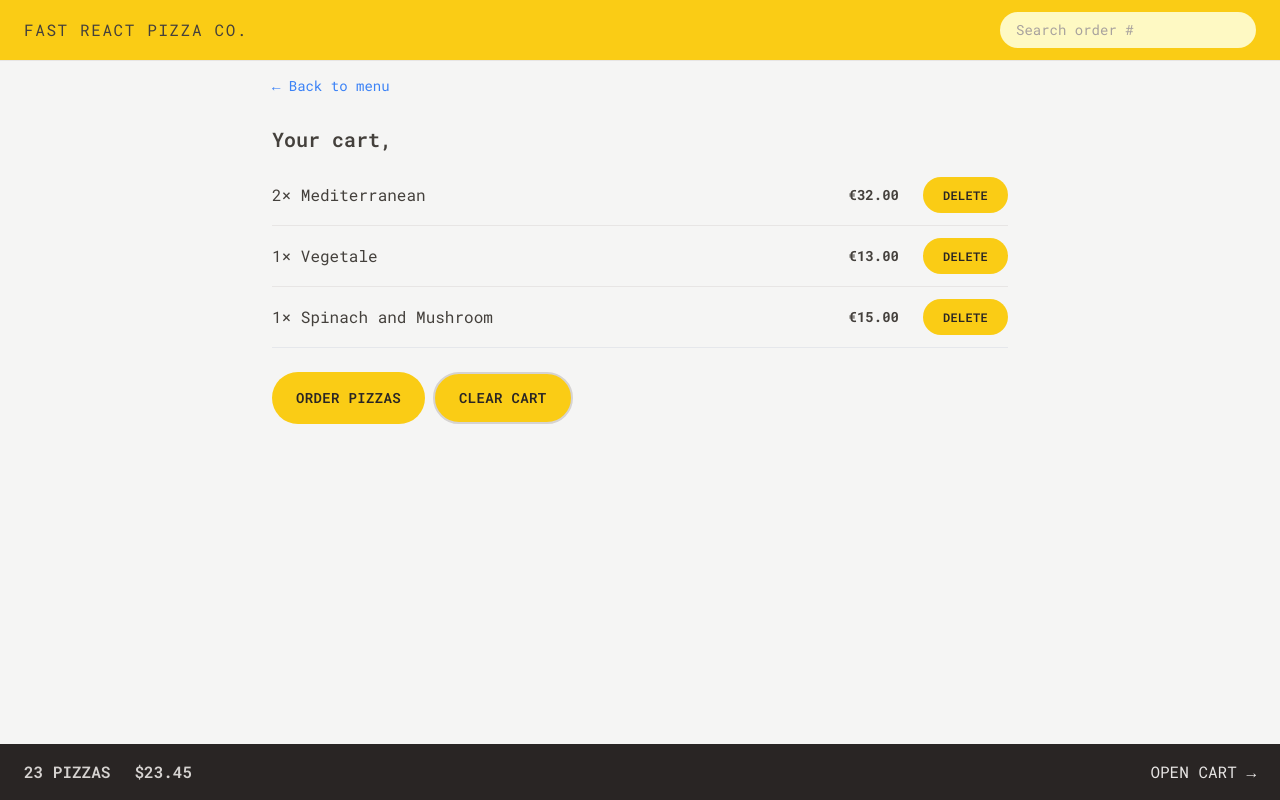
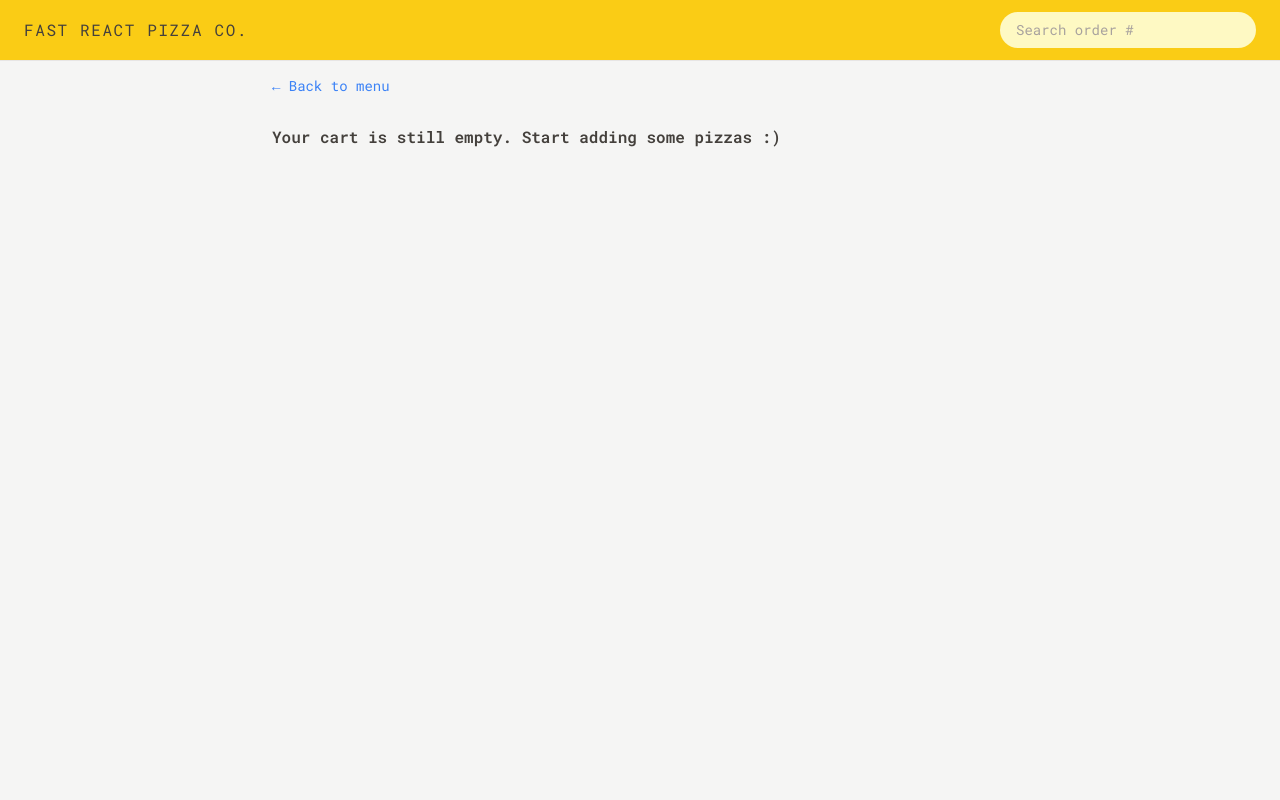
Before and after one commit to ahmedsami666/fast-react-pizza, a React (Vite) app: page /cart in a window 1280 px wide. Built offline with nearby package versions, Linux system fonts and the light colour scheme.

Commit message:
modeling cart states and actions with redux

```diff
--- a/src/features/cart/Cart.jsx
+++ b/src/features/cart/Cart.jsx
@@ -1,36 +1,16 @@
 import LinkButton from '../../ui/LinkButtton';
 import Button from '../../ui/Button';
 import CartItem from './CartItem';
-import { useSelector } from 'react-redux';
-
-const fakeCart = [
-  {
-    pizzaId: 12,
-    name: 'Mediterranean',
-    quantity: 2,
-    unitPrice: 16,
-    totalPrice: 32,
-  },
-  {
-    pizzaId: 6,
-    name: 'Vegetale',
-    quantity: 1,
-    unitPrice: 13,
-    totalPrice: 13,
-  },
-  {
-    pizzaId: 11,
-    name: 'Spinach and Mushroom',
-    quantity: 1,
-    unitPrice: 15,
-    totalPrice: 15,
-  },
-];
+import { useDispatch, useSelector } from 'react-redux';
+import { clearCart } from './cartSlice';
+import EmptyCart from './EmptyCart'
 
 function Cart() {
-  const cart = fakeCart;
+  const { cart } = useSelector(state => state.cart)
   const { userName } = useSelector(state => state.user)
+  const dispacth = useDispatch()
 
+  if (!cart.length) return <EmptyCart />
   return (
     <div className='py-3 px-4'>
       <LinkButton to="/menu">
@@ -47,7 +27,7 @@ function Cart() {
         <Button to="/order/new" type='primary'>
           Order pizzas
         </Button>
-        <Button type='secondary'>Clear cart</Button>
+        <Button type='secondary' onClick={() => dispacth(clearCart())}>Clear cart</Button>
       </div>
     </div>
   );
--- a/src/features/cart/CartItem.jsx
+++ b/src/features/cart/CartItem.jsx
@@ -1,9 +1,13 @@
-import Button from "../../ui/Button";
+import { useSelector } from "react-redux";
 import { formatCurrency } from "../../utils/helpers";
+import DeleteItem from "./DeleteItem";
+import UpdateItemQuantity from "./UpdateItemQuantity";
+import { getCurrentQuantityById } from "./cartSlice";
 
 function CartItem({ item }) {
   const { pizzaId, name, quantity, totalPrice } = item;
 
+  const currentQuantity = useSelector(getCurrentQuantityById(pizzaId))
   return (
     <li className="py-3 sm:flex sm:items-center sm:justify-between">
       <p className="mb-1 sm:mb-0">
@@ -11,7 +15,8 @@ function CartItem({ item }) {
       </p>
       <div className="flex justify-between items-center sm:gap-6">
         <p className="text-sm font-bold">{formatCurrency(totalPrice)}</p>
-        <Button type='small'>Delete</Button>
+        <UpdateItemQuantity pizzaId={pizzaId} currentQuantity={currentQuantity} />
+        <DeleteItem pizzaId={pizzaId} />
       </div>
     </li>
   );
--- a/src/features/cart/CartOverview.jsx
+++ b/src/features/cart/CartOverview.jsx
@@ -1,11 +1,18 @@
+import { useSelector } from "react-redux";
 import { Link } from "react-router-dom";
+import { getTotalCartPrice, getTotalCartQuantity } from "./cartSlice";
+import { formatCurrency } from './../../utils/helpers'
 
 function CartOverview() {
+  const totalCartQuantity = useSelector(getTotalCartQuantity)
+  const totalCartPrice = useSelector(getTotalCartPrice)
+
+  if (!totalCartQuantity) return null
   return (
     <div className="bg-stone-800 text-stone-200 uppercase px-4 py-4 sm:px-6 text-sm md:text-base flex items-center justify-between">
       <p className="text-stone-300 font-semibold space-x-4 sm:space-x-6">
-        <span>23 pizzas</span>
-        <span>$23.45</span>
+        <span>{totalCartQuantity} pizzas</span>
+        <span>{formatCurrency(totalCartPrice)}</span>
       </p>
       <Link to='/cart'>Open cart &rarr;</Link>
     </div>
--- /dev/null
+++ b/src/features/cart/DeleteItem.jsx
@@ -0,0 +1,11 @@
+import { useDispatch } from "react-redux"
+import Button from "../../ui/Button"
+import { deleteItem } from "./cartSlice"
+
+const DeleteItem = ({ pizzaId }) => {
+    const dispatch = useDispatch()
+    return (
+        <Button type='small' onClick={() => dispatch(deleteItem(pizzaId))}>Delete</Button>
+    )
+}
+export default DeleteItem
--- a/src/features/cart/EmptyCart.jsx
+++ b/src/features/cart/EmptyCart.jsx
@@ -1,11 +1,13 @@
-import { Link } from 'react-router-dom';
+import LinkButton from '../../ui/LinkButtton';
 
 function EmptyCart() {
   return (
-    <div>
-      <Link to="/menu">&larr; Back to menu</Link>
+    <div className='py-3 px-4'>
+      <LinkButton to="/menu">
+        &larr; Back to menu
+      </LinkButton>
 
-      <p>Your cart is still empty. Start adding some pizzas :)</p>
+      <p className='font-semibold mt-7'>Your cart is still empty. Start adding some pizzas :)</p>
     </div>
   );
 }
--- /dev/null
+++ b/src/features/cart/UpdateItemQuantity.jsx
@@ -0,0 +1,19 @@
+import { useDispatch } from "react-redux"
+import Button from "../../ui/Button"
+import { decreaseItemQuantity, increaseItemQuantity } from "./cartSlice"
+
+const UpdateItemQuantity = ({ pizzaId, currentQuantity }) => {
+    const dispactch = useDispatch()
+    return (
+        <div className="flex gap-1 items-center md:gap-3">
+            <Button type='round' onClick={() =>dispactch(increaseItemQuantity(pizzaId))}>
+                +
+            </Button>
+            <span>{currentQuantity}</span>
+            <Button type='round' onClick={() => dispactch(decreaseItemQuantity(pizzaId))}>
+                -
+            </Button>
+        </div>
+    )
+}
+export default UpdateItemQuantity
--- /dev/null
+++ b/src/features/cart/cartSlice.js
@@ -0,0 +1,40 @@
+import { createSlice }  from "@reduxjs/toolkit"
+
+const initialState = {
+    cart: []
+}
+
+const cartSlice = createSlice({
+    name: 'cart',
+    initialState: initialState,
+    reducers: {
+        addItem(state, action){
+            state.cart.push(action.payload)
+        },
+        deleteItem(state, action){
+            state.cart = state.cart.filter(item => item.pizzaId !== action.payload)
+        },
+        increaseItemQuantity(state, action){
+            const item = state.cart.find(item => item.pizzaId === action.payload)
+            item.quantity++
+            item.totalPrice = item.quantity * item.unitPrice
+        },
+        decreaseItemQuantity(state, action){
+            const item = state.cart.find(item => item.pizzaId === action.payload)
+            item.quantity--
+            item.totalPrice = item.quantity * item.unitPrice
+            if (item.quantity === 0) cartSlice.caseReducers.deleteItem(state, action)
+        },
+        clearCart(state){
+            state.cart = []
+        }
+    }
+})
+
+export default cartSlice.reducer
+export const { addItem, deleteItem, increaseItemQuantity, decreaseItemQuantity, clearCart } = cartSlice.actions
+
+export const getTotalCartQuantity = (state) => state.cart.cart.reduce((sum, item) => sum + item.quantity, 0)
+export const getTotalCartPrice = (state) => state.cart.cart.reduce((sum, item) => sum + item.totalPrice, 0)
+
+export const getCurrentQuantityById = id => state => state.cart.cart.find(item => item.pizzaId === id)?.quantity ?? 0
--- a/src/store.js
+++ b/src/store.js
@@ -1,9 +1,11 @@
 import { configureStore } from "@reduxjs/toolkit";
 import userSlice from "./features/user/userSlice";
+import cartSlice from "./features/cart/cartSlice";
 
 const store = configureStore({
     reducer: {
-        user: userSlice
+        user: userSlice,
+        cart: cartSlice
     }
 })
 
--- a/src/ui/Button.jsx
+++ b/src/ui/Button.jsx
@@ -1,14 +1,20 @@
 import { Link } from "react-router-dom"
 
-const Button = ({ children, disabled, to, type }) => {
+const Button = ({ children, disabled, to, type, onClick }) => {
     const base = "bg-yellow-400 uppercase font-semibold text-stone-800 inline-block tracking-wide rounded-full hover:bg-yellow-300 transition-colors duration-300 focus:outline-none focus:ring focus:ring-yellow-300 focus:bg-yellow-300 focus:ring-offset-2 disabled:cursor-not-allowed text-sm"
     const styles = {
         primary: base + ' px-4 py-3 sm:px-6 sm:py-4',
         small: base + ' px-4 py-2 sm:px-5 sm:py-2.5 text-xs',
-        secondary: base + ' bg-transparent border-2 border-stone-300 px-4 py-2.5 sm:px-6 sm:py-3.5 text-stone-400 hover:bg-stone-300 focus:bg-stone-300 hover:text-stone-800 focus:ring-stone-200'
+        secondary: base + ' bg-transparent border-2 border-stone-300 px-4 py-2.5 sm:px-6 sm:py-3.5 text-stone-400 hover:bg-stone-300 focus:bg-stone-300 hover:text-stone-800 focus:ring-stone-200',
+        round: base + ' px-2.5 py-1 sm:px-3.5 sm:py-2 text-sm'
     }
 
     if (to) return <Link to={to} className={styles[type]}>{children}</Link>
+    if (onClick) return (
+        <button disabled={disabled} className={styles[type]} onClick={onClick}>
+            {children}
+        </button>
+    )
     return (
         <button disabled={disabled} className={styles[type]}>
             {children}
```
Also changed, not shown: src/features/menu/MenuItem.jsx (+25 -2 lines).
